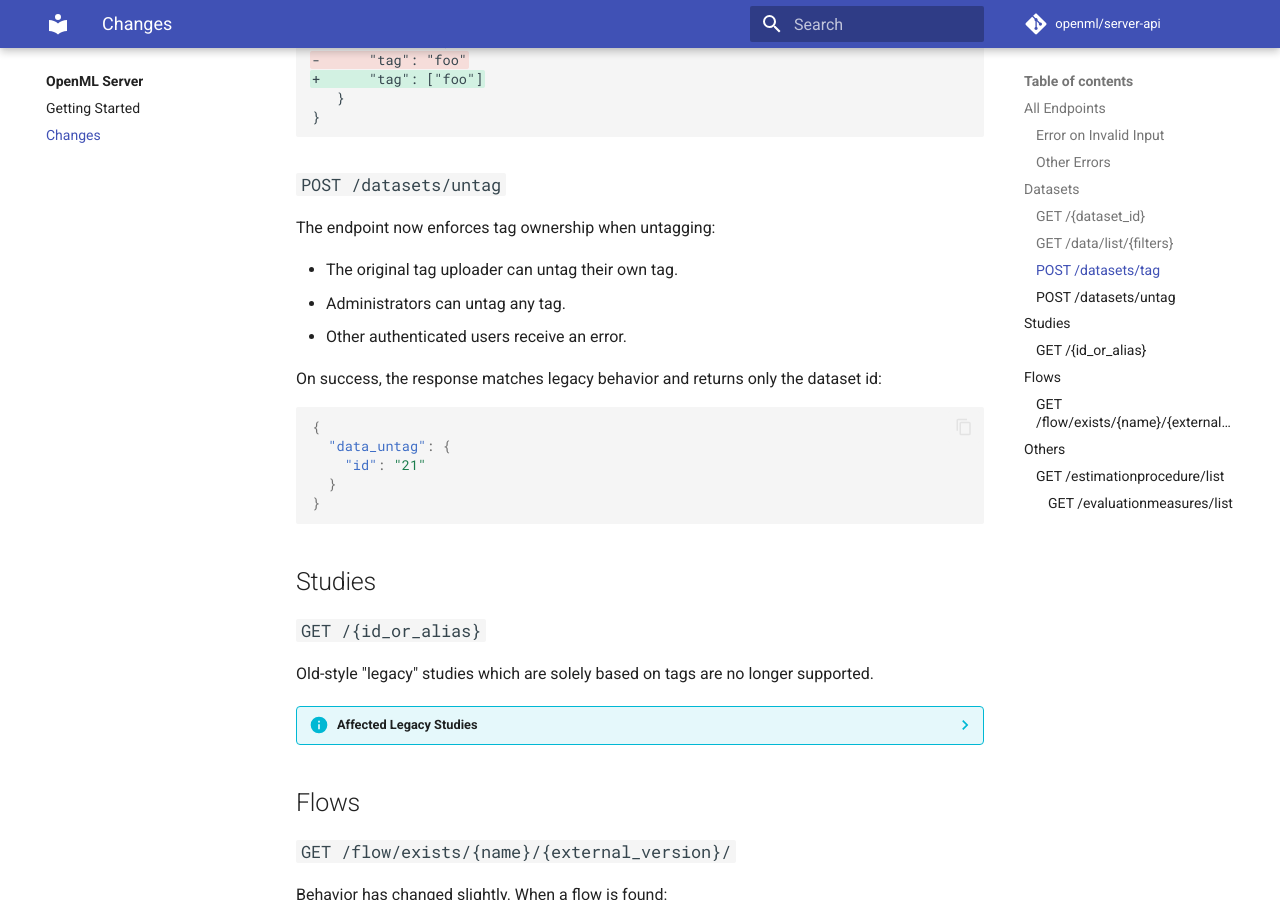
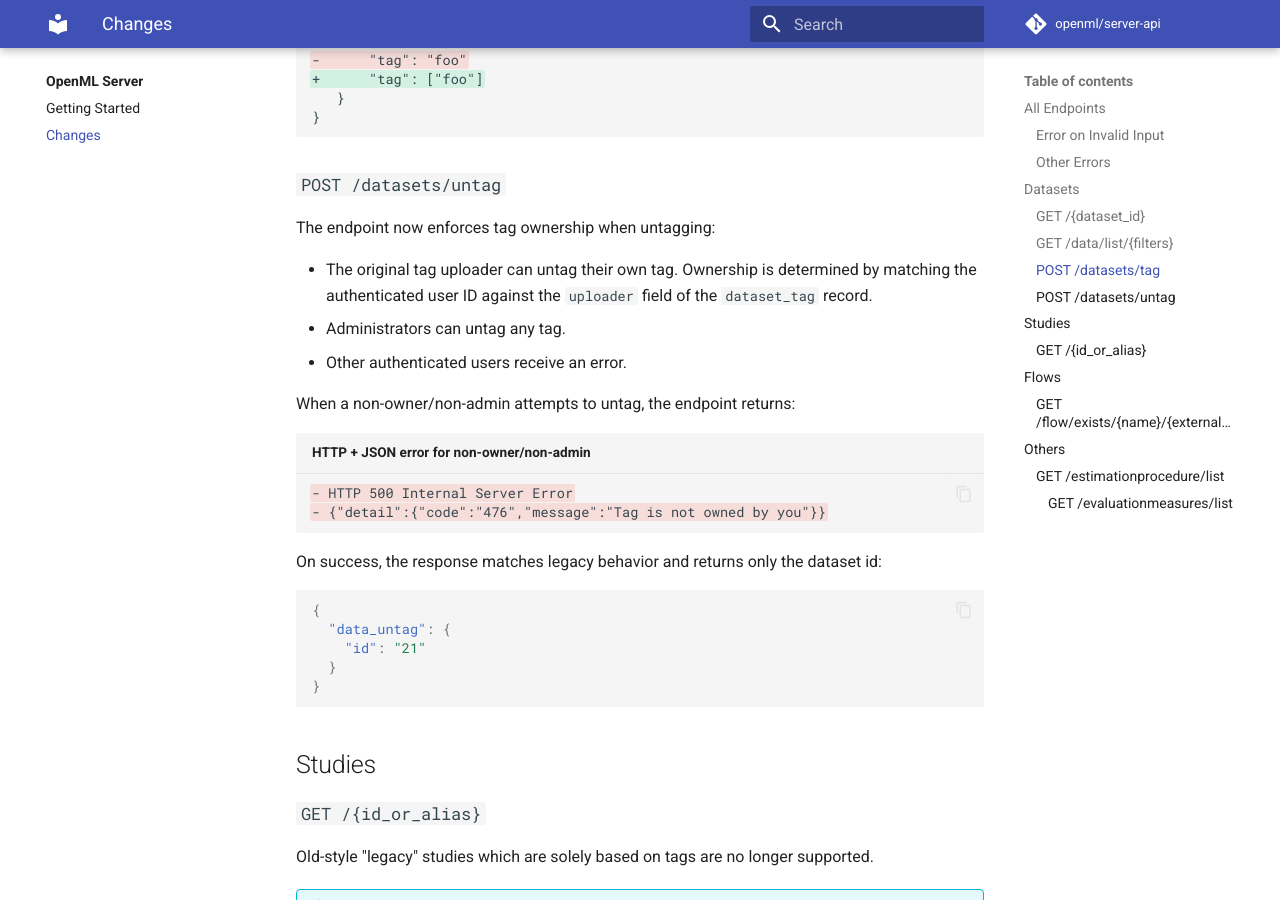
Before and after one commit to openml/server-api, an MkDocs documentation site: the page built from docs/migration.md, in a window 1280 px wide and 900 px high, scrolled down 2995 px. Built offline with MkDocs 1.6.1 and Material for MkDocs 9.7.7, drawn with Linux system fonts in a browser that asks for light colours; comment, search, counter and statistics services are not loaded.

Commit message:
docs(migration): clarify untag ownership and non-owner error response

````diff
--- a/docs/migration.md
+++ b/docs/migration.md
@@ -111,8 +111,16 @@ For example, after tagging dataset 21 with the tag `"foo"`:
 The endpoint now enforces tag ownership when untagging:
 
  - The original tag uploader can untag their own tag.
+   Ownership is determined by matching the authenticated user ID against the
+   `uploader` field of the `dataset_tag` record.
  - Administrators can untag any tag.
  - Other authenticated users receive an error.
+
+When a non-owner/non-admin attempts to untag, the endpoint returns:
+```diff title="HTTP + JSON error for non-owner/non-admin"
+- HTTP 500 Internal Server Error
+- {"detail":{"code":"476","message":"Tag is not owned by you"}}
+```
 
 On success, the response matches legacy behavior and returns only the dataset id:
 ```json
````
